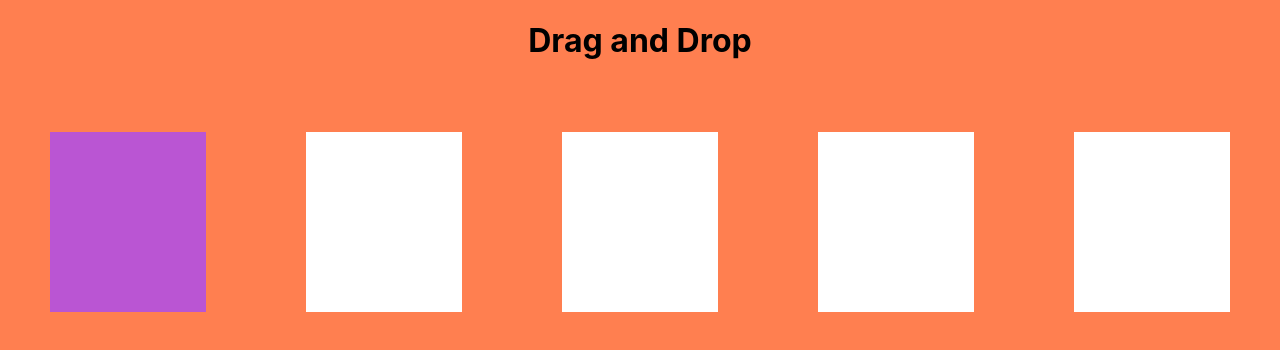
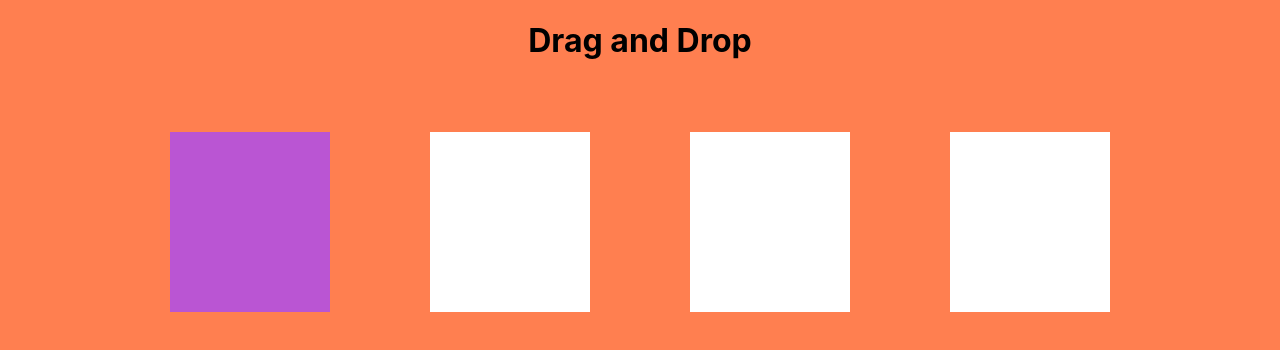
Before and after one commit to angusclarkdev/drag-and-drop, a React app: page / in a window 1280 px wide. Shown: the top 350 px of the page. Built offline with nearby package versions, Linux system fonts and the light colour scheme.

Commit message:
map over boxes, attempt to drop

```diff
--- a/package.json
+++ b/package.json
@@ -14,6 +14,7 @@
     "bfj": "6.1.1",
     "case-sensitive-paths-webpack-plugin": "2.1.2",
     "chalk": "2.4.1",
+    "classnames": "^2.2.6",
     "css-loader": "1.0.0",
     "dotenv": "6.0.0",
     "dotenv-expand": "4.2.0",
--- a/src/App.css
+++ b/src/App.css
@@ -49,3 +49,7 @@
   background-color: mediumorchid;
   cursor: pointer;
 }
+
+.invisible {
+  background-color: blue;
+}
--- a/src/App.js
+++ b/src/App.js
@@ -1,13 +1,33 @@
 import React, { Component } from 'react'
+import classnames from 'classnames'
 import './App.css'
 
 class App extends Component {
 
-  handleDragStart = (e) => {
-    console.info('start')
+  state = {
+    dragging: false
   }
 
-  handleDragEnd = (e) => {
+  boxes = [
+    { id: 1, label: 'box 1' },
+    { id: 2, label: 'box 2' },
+    { id: 3, label: 'box 3' },
+    { id: 4, label: 'box 4' },
+  ]
+
+  componentDiDMount () {
+
+  }
+  handleDragStart = (e, id) => {
+    console.info(id)
+  }
+
+  handleDragOver = (e) => {
+    e.preventDefault()
+  }
+
+  handleDrop = (e) => {
+
   }
 
   render () {
@@ -15,15 +35,19 @@ class App extends Component {
       <div className="App">
       <h1 className='header'> Drag and Drop </h1>
       <ul className='box-container'>
-        <li className='box box-colored' draggable='true' onDragStart={this.handleDragStart} onDragEnd={this.handleDragEnd}> </li>
-        <li className='box'></li>
-        <li className='box'></li>
-        <li className='box'></li>
-        <li className='box'></li>
+        {this.boxes.map(i => {
+          return (
+            <li
+              key={i.id}
+              className={i.id === 1 ? 'box box-colored' : 'box'}
+              onDragStart={(e) => this.handleDragStart(e, i.id)}>
+            </li>
+          )
+        })}
       </ul>
       </div>
-    );
+    )
   }
 }
 
-export default App;
+export default App
```
Also changed, not shown: 1 other file (tests, documents, lock files or other folders).
